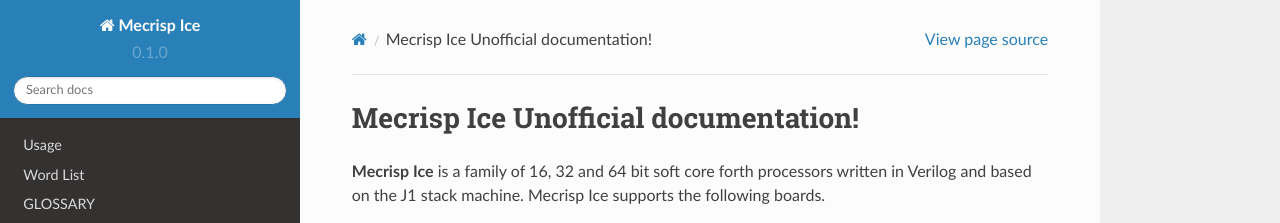
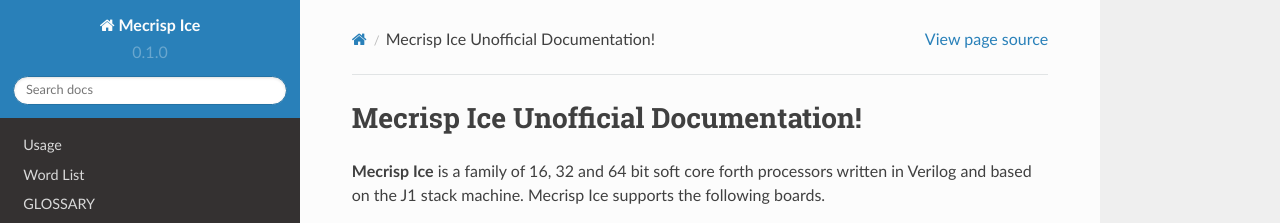
Before and after one commit to PythonLinks/Mecrisp-Ice, a Sphinx documentation site: the page built from docs/source/index.rst, in a window 1280 px wide and 900 px high. Shown: the top 223 px of the window. Built offline with Sphinx 7.4.7 and the Read the Docs theme 2.0.0, drawn with Linux system fonts in a browser that asks for light colours.

```diff
--- a/docs/source/index.rst
+++ b/docs/source/index.rst
@@ -1,5 +1,5 @@
 =====================================
-Mecrisp Ice Unofficial documentation!
+Mecrisp Ice Unofficial Documentation!
 =====================================
 
 **Mecrisp Ice** is a family of 16, 32 and 64 bit soft core forth
```
